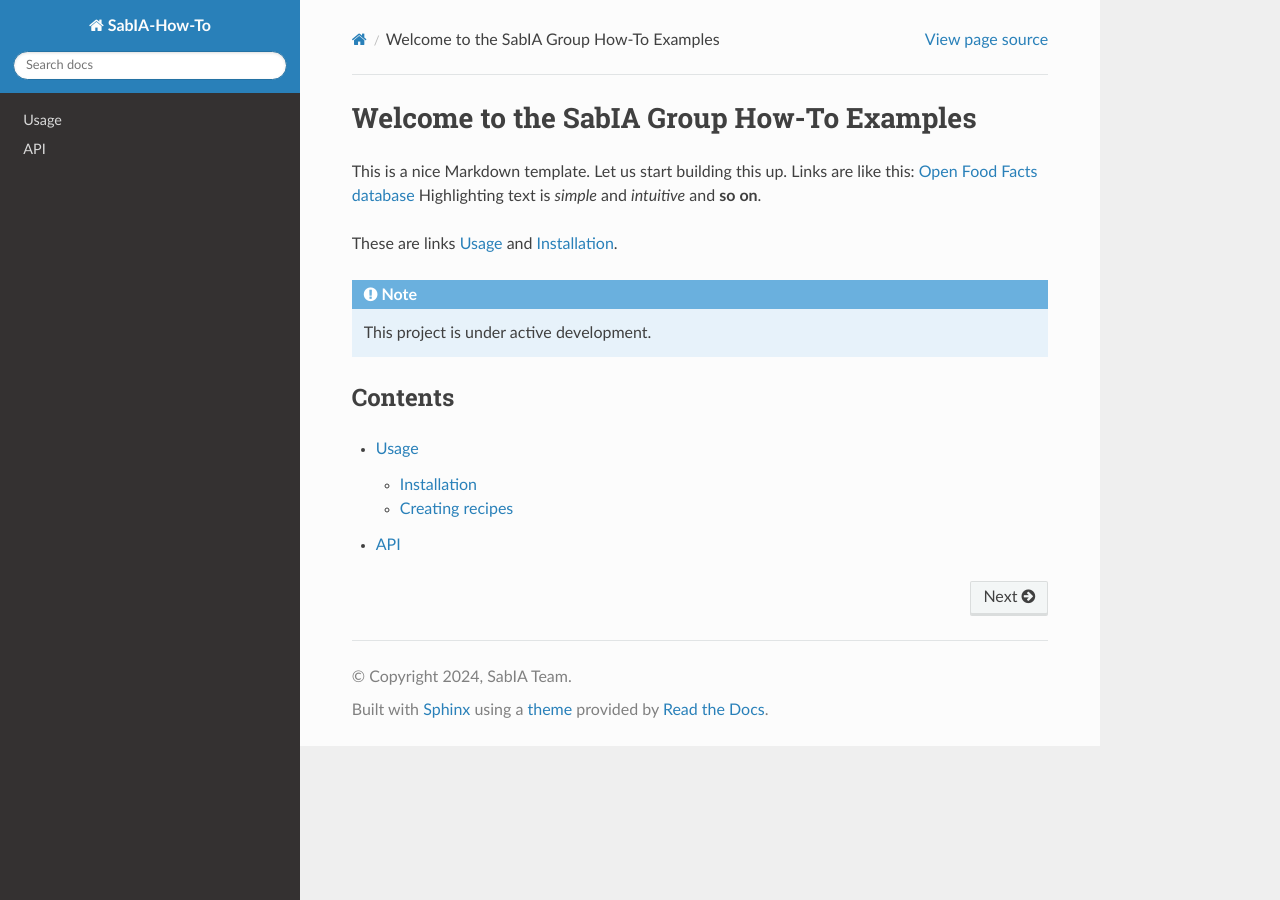
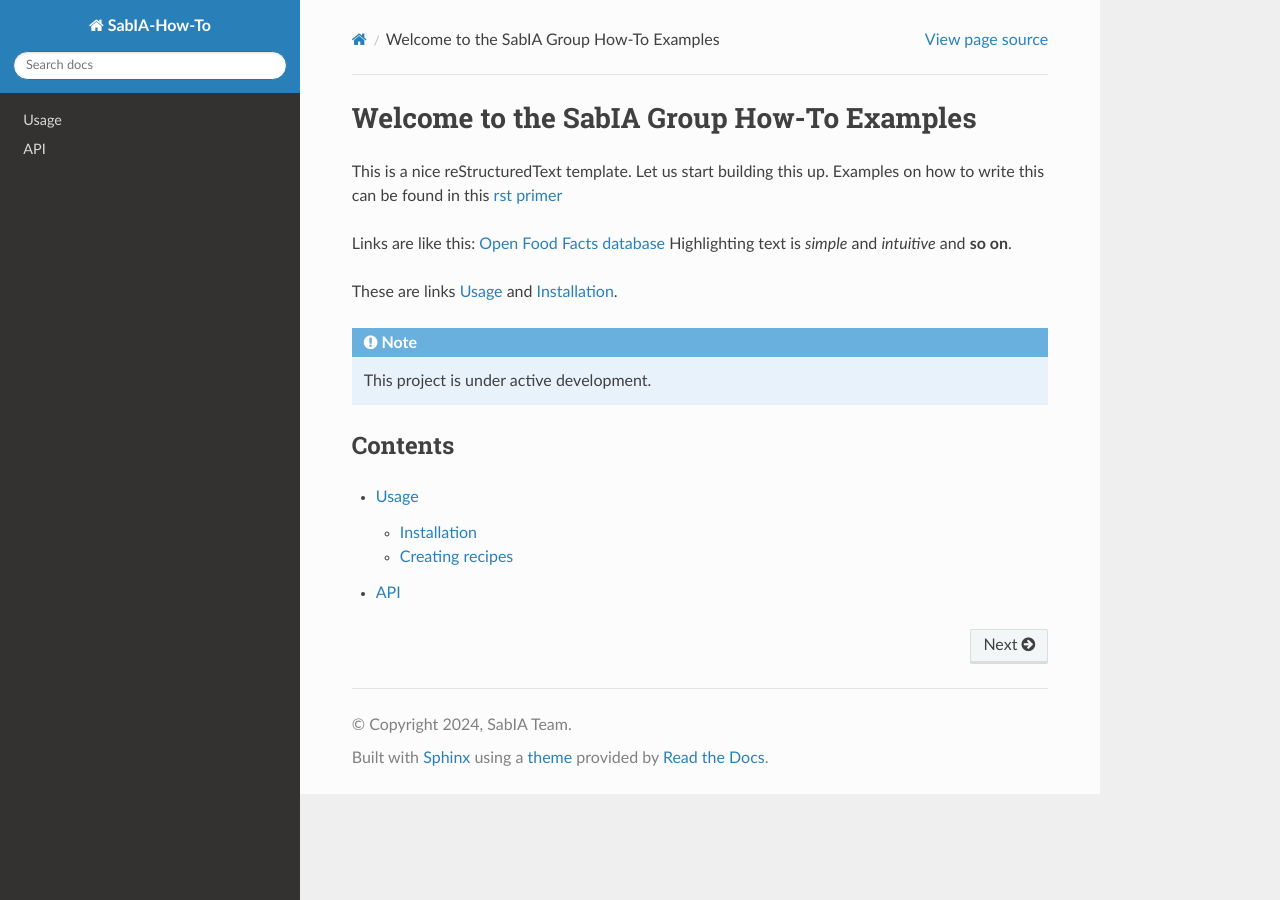
Before and after one commit to sabia-group/How-Tos, a Sphinx documentation site: the page built from docs/source/index.rst, in a window 1280 px wide. Built offline with Sphinx 7.4.7 and the Read the Docs theme 3.1.0, drawn with Linux system fonts in a browser that asks for light colours.

Commit message:
Forgot to commit

```diff
--- a/docs/source/index.rst
+++ b/docs/source/index.rst
@@ -1,7 +1,9 @@
 Welcome to the SabIA Group How-To Examples
 ===================================
 
-This is a nice Markdown template. Let us start building this up.
+This is a nice reStructuredText template. Let us start building this up.
+Examples on how to write this can be found in this `rst primer <https://www.sphinx-doc.org/en/master/usage/restructuredtext/basics.html>`_
+
 Links are like this: `Open Food Facts database <https://world.openfoodfacts.org/>`_
 Highlighting text is *simple* and *intuitive* and **so on**.
 
```
